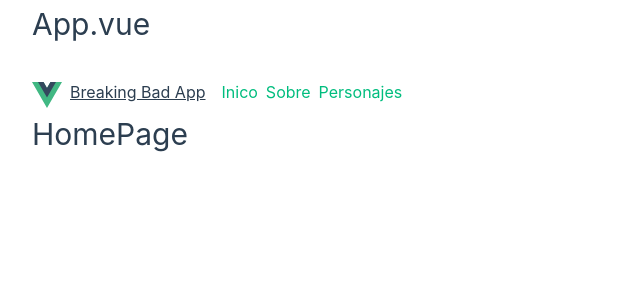
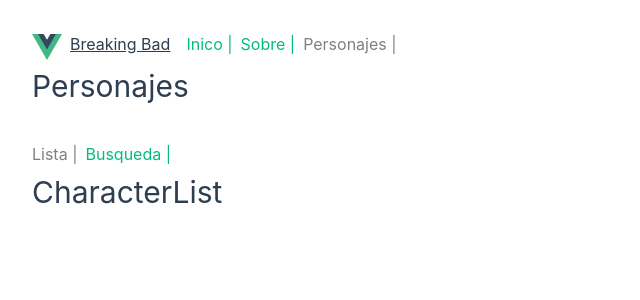
Before and after one commit to JuansARG/breaking-bad-app-CursoVue, a Vue app: page /characters/list in a window 1280 px wide. Shown: the top 300 px of the page, without its empty margins (0-640 px from the left). Built offline with nearby package versions, Linux system fonts and the light colour scheme.

Commit message:
Personalizando el navbar para que sea reutiliable, estableciendo rutas hijas de characterLayout y dando estilos

```diff
--- a/src/App.vue
+++ b/src/App.vue
@@ -7,11 +7,9 @@ import { routeLinks } from "./router/link-routes";
 
   <div class="wrapper">
 
-    <h1>App.vue</h1>
-
     <header>
       <NavBar
-        title="Breaking Bad App"
+        title="Breaking Bad"
         :links="routeLinks"
       />
     </header>
--- a/src/assets/main.css
+++ b/src/assets/main.css
@@ -32,3 +32,11 @@ a,
     padding: 0 2rem;
   }
 }
+
+.router-link-active {
+  color: grey!important;
+}
+
+.router-link-exact-active {
+  text-decoration: none;
+}
--- a/src/characters/layout/CharacterLayout.vue
+++ b/src/characters/layout/CharacterLayout.vue
@@ -1,12 +1,44 @@
 <script setup lang="ts">
+import NavBar from "@/shared/components/NavBar.vue";
+import { characterRoute } from "../router/index";
+import type { RouterLink } from "../../router/link-routes";
+
+/*
+    En las siguientes lineas podemos ver 3 casteo,
+    la (routeLink.props as { visible: boolean })
+    aqui casteamos las props como un objeto que tiene una propiedad 'visible': boolean,
+    el motivo de hacer esto es que typescript no reconoce a el objeto props como tal.
+    Luego de hacer esto podemos acceder a la propiedad mediante .visible.
+    Por otro lado (route.name as string) este casteo lo hacemos porque la propiedad name
+    es enrealidad RouteRecordName, por  consecuente lo casteamos a string para que coincida con la interfaz
+    RouterLink, quien tiene una propiedad name: string.
+    Por ultimo con (route.props as { title: string }).title, pasa lo mismo que en primer punto.
+    No reconoce que props es un objeto que tiene una propiedad title: string, por ende
+    lo casteamos indicandole que luce 'as { title: string }' y posterimente accedemos a dicha propiedad
+    con .title
+*/
+const routeLinks: RouterLink[] = characterRoute.children!
+    .filter(routeLink => (routeLink.props as { visible: boolean }).visible)
+    .map(route => {
+        return {
+            name: (route.name as string),
+            path: route.path,
+            title: (route.props as { title: string }).title
+        }
+    });
+
 </script>
 
 <template>
-    <div>
-        <h1>CharacterLayout</h1>
-    </div>
+    <h1>Personajes</h1>
+
+    <!-- NavBar -->
+    <NavBar
+    :show-icon="false"
+    :links="routeLinks" />
+
+    <!-- RouterView + Suspense -->
+    <router-view></router-view>
 </template>
 
-<style scoped>
-
-</style>
+<style scoped></style>
--- /dev/null
+++ b/src/characters/router/index.ts
@@ -0,0 +1,40 @@
+import type { RouteRecordRaw } from "vue-router";
+import CharacterLayout from "@/characters/layout/CharacterLayout.vue";
+import CharacterId from "@/characters/pages/CharacterId.vue";
+import CharacterList from "../pages/CharacterList.vue";
+import CharacterSearch from "../pages/CharacterSearch.vue";
+
+export const characterRoute: RouteRecordRaw = {
+    path: "/characters",
+    component: CharacterLayout,
+    children: [
+        {
+            path: "by/id",
+            name: "character-id",
+            component: CharacterId,
+            props: {
+                title: "Por Id",
+                visible: false,
+            }
+        },
+        {
+            path: "list",
+            name: "character-list",
+            component: CharacterList,
+            props: {
+                title: "Lista",
+                visible: true,
+            }
+        },
+        {
+            path: "search",
+            name: "character-search",
+            component: CharacterSearch,
+            props: {
+                title: "Busqueda",
+                visible: true,
+            }
+        }
+    ],
+    redirect: "/characters/list"
+}
--- a/src/router/index.ts
+++ b/src/router/index.ts
@@ -1,22 +1,24 @@
+import { characterRoute } from "@/characters/router";
 import AboutPage from "@/shared/pages/AboutPage.vue";
 import HomePage from "@/shared/pages/HomePage.vue";
-import { createRouter, createWebHashHistory } from "vue-router";
+import { createRouter, createWebHistory } from "vue-router";
 
 const router = createRouter({
-    history: createWebHashHistory( import.meta.env.BASE_URL ),
+    history: createWebHistory( import.meta.env.BASE_URL ),
     routes: [
+
         // Public
         { path: "/", name: "home", component: HomePage },
         { path: "/about", name: "about", component: AboutPage },
 
         // Characters
         {
+            ...characterRoute,
             path: "/characters",
-            name: "characters",
-            component: () => import("@/characters/layout/CharacterLayout.vue")
         },
+
         // Default
-        { path: "/:pathMatch(.*)*", redirect: { name: "home" } },
+        { path: "/:pathMatch(.*)*", redirect: "/" },
     ]
 });
 
--- a/src/shared/components/NavBar.vue
+++ b/src/shared/components/NavBar.vue
@@ -2,25 +2,34 @@
 import type { RouterLink } from "@/router/link-routes";
 
 interface Props {
-    links : RouterLink[];
-    title?: string;
+    links    : RouterLink[];
+    title?   : string;
+    showIcon?: boolean;
 }
 
-const props = defineProps<Props>();
+const props = withDefaults(defineProps<Props>(), {
+    showIcon: true,
+    links: () => [],
+});
 
 </script>
 
 <template>
     <nav>
-        <img src="@/assets/logo.svg" alt="Vue Logo" height="30" width="30">
-        <span>{{ props.title || "Vue 3" }}</span>
+        <img
+            v-if="props.showIcon"
+            src="@/assets/logo.svg"
+            alt="Vue Logo"
+            height="30"
+            width="30">
+        <span v-if="props.title" >{{ props.title }}</span>
 
         <RouterLink
             v-for="link of links"
             :key="link.path"
             :to="link.path"
         >
-            {{ link.title }}
+        {{ link.title }} |
         </RouterLink>
 
     </nav>
```
